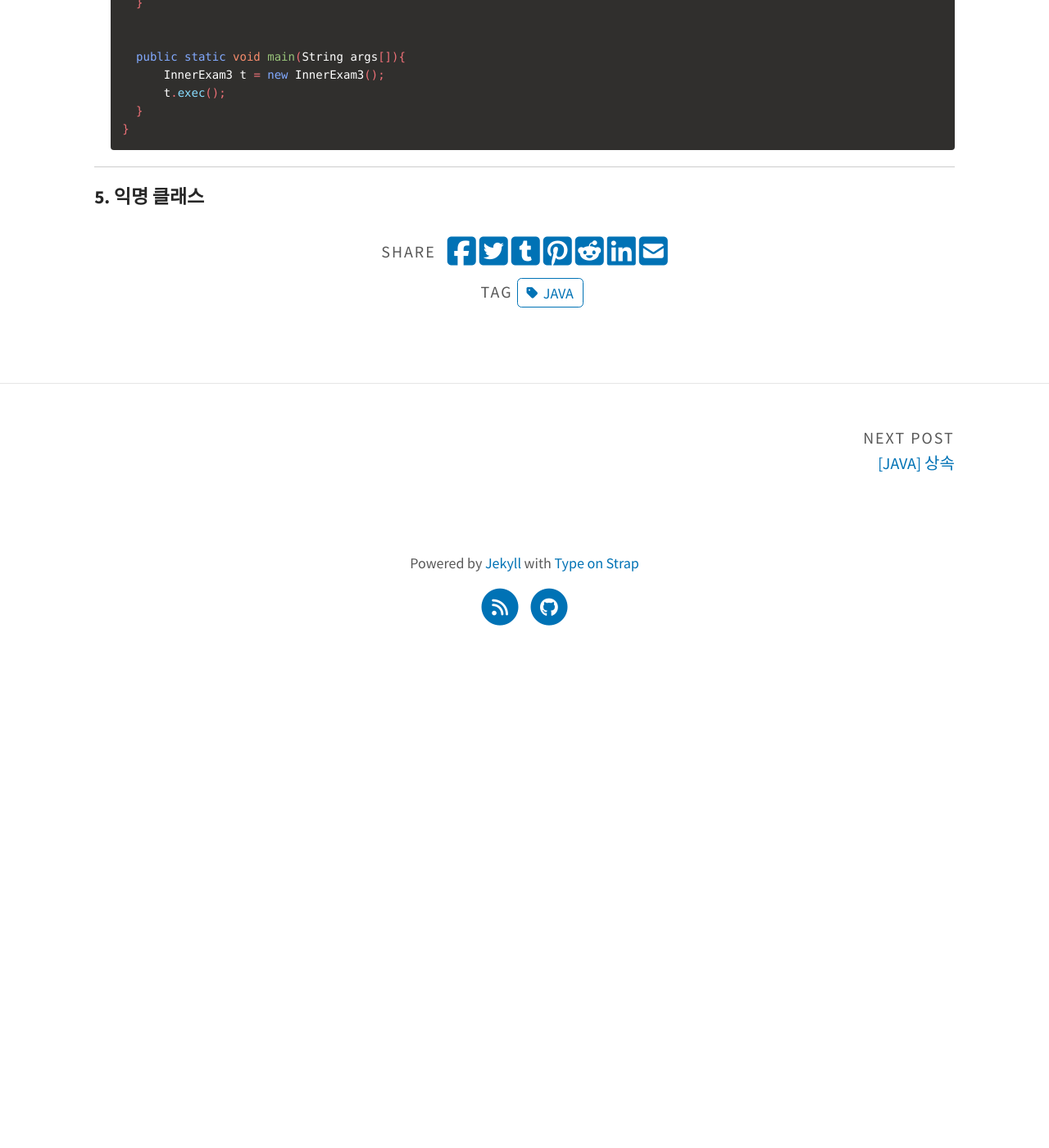
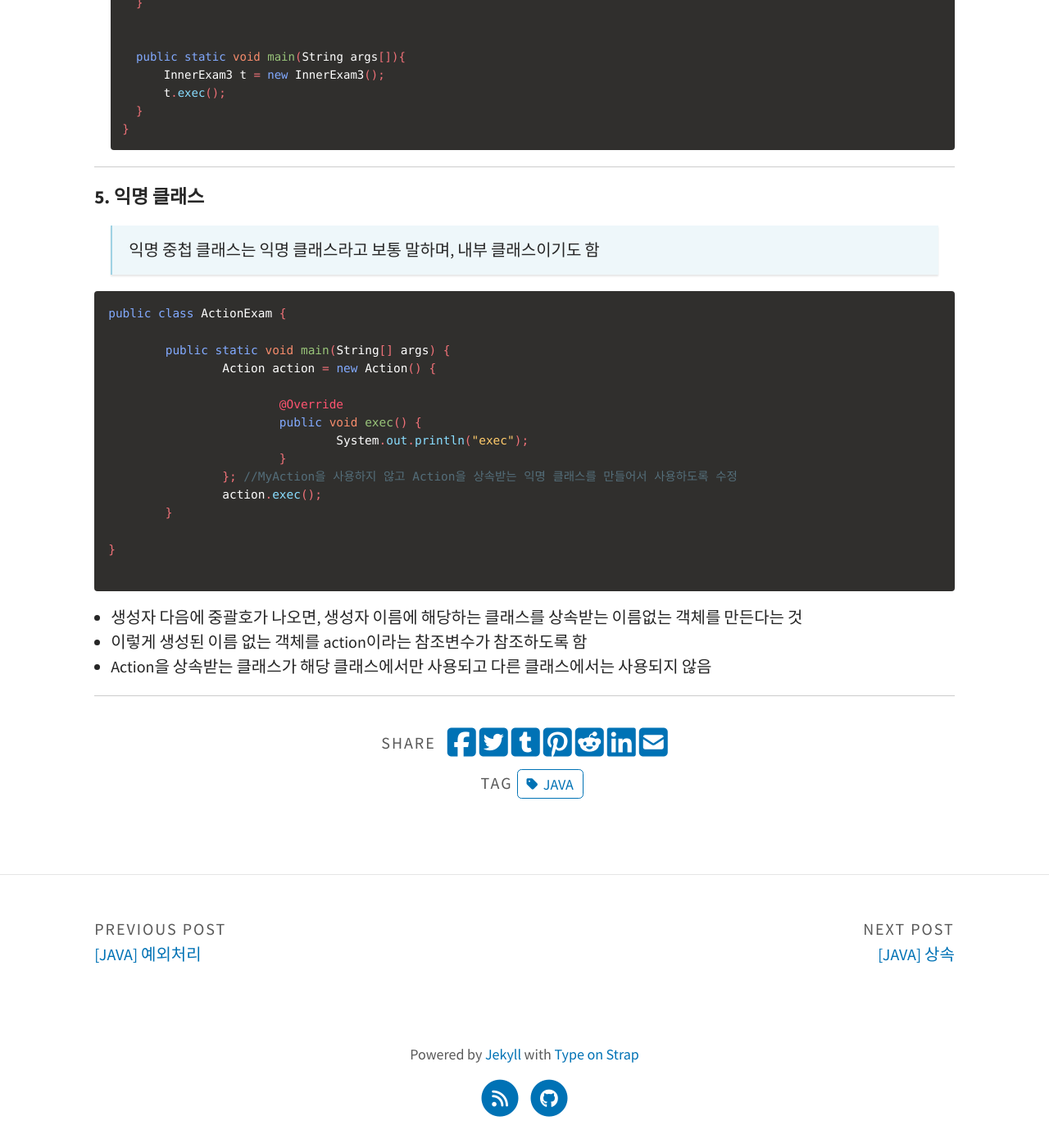
Before and after one commit to shkim00216/shkim00216.github.io, a Jekyll site: the page built from _posts/2024-09-04-java-interface.md, in a window 1280 px wide and 1400 px high, scrolled down 3654 px. Shown: the whole window at 82% size. Built offline with Jekyll 4.4.1, drawn with Linux system fonts in a browser that asks for light colours; some web fonts are replaced; a script that is not in the unit is left out; before the commit the page ends 4455 px from its top, so only the background shows below that; some of the changed text lies outside the part shown.

Commit message:
09052024

````diff
--- a/_posts/2024-09-04-java-interface.md
+++ b/_posts/2024-09-04-java-interface.md
@@ -128,7 +128,7 @@ categories: JAVA
 
 2. 정적 중첩 클래스 = static 클래스 : 내부 클래스가 static으로 정의된 경우
 
-   - 필드 선언할 때 스태틱한 필드로 선언한 것과 같음
+   - 필드 선언할 때 static한 필드로 선언한 것과 같음
 
    ```java
    public class InnerExam2{
@@ -177,3 +177,29 @@ categories: JAVA
 ---
 
 #### 5. 익명 클래스
+
+> 익명 중첩 클래스는 익명 클래스라고 보통 말하며, 내부 클래스이기도 함
+
+```java
+public class ActionExam {
+
+	public static void main(String[] args) {
+		Action action = new Action() {
+
+			@Override
+			public void exec() {
+				System.out.println("exec");
+			}
+		}; //MyAction을 사용하지 않고 Action을 상속받는 익명 클래스를 만들어서 사용하도록 수정
+		action.exec();
+	}
+
+}
+
+```
+
+- 생성자 다음에 중괄호가 나오면, 생성자 이름에 해당하는 클래스를 상속받는 이름없는 객체를 만든다는 것
+- 이렇게 생성된 이름 없는 객체를 action이라는 참조변수가 참조하도록 함
+- Action을 상속받는 클래스가 해당 클래스에서만 사용되고 다른 클래스에서는 사용되지 않음
+
+---
````
Also changed, not shown: _posts/2024-09-05-java-exception.md (added, +22 -0 lines).
